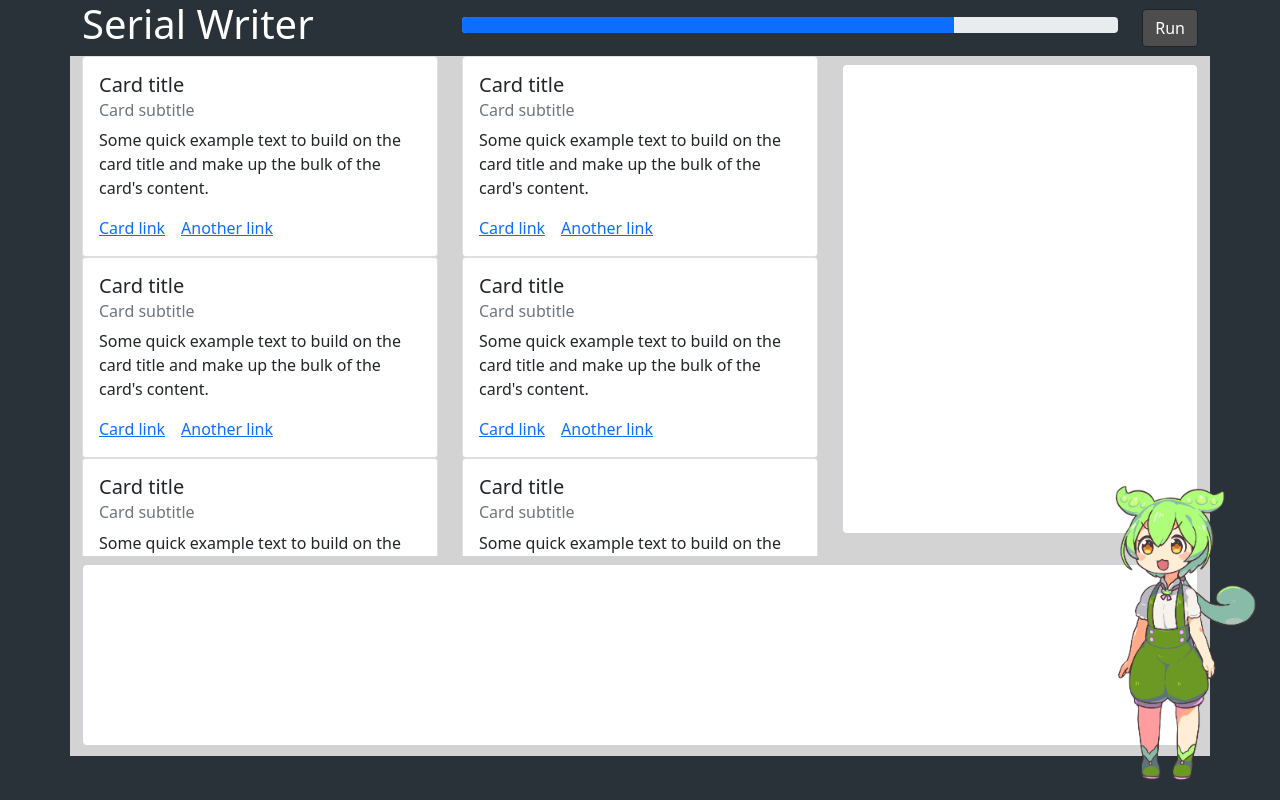
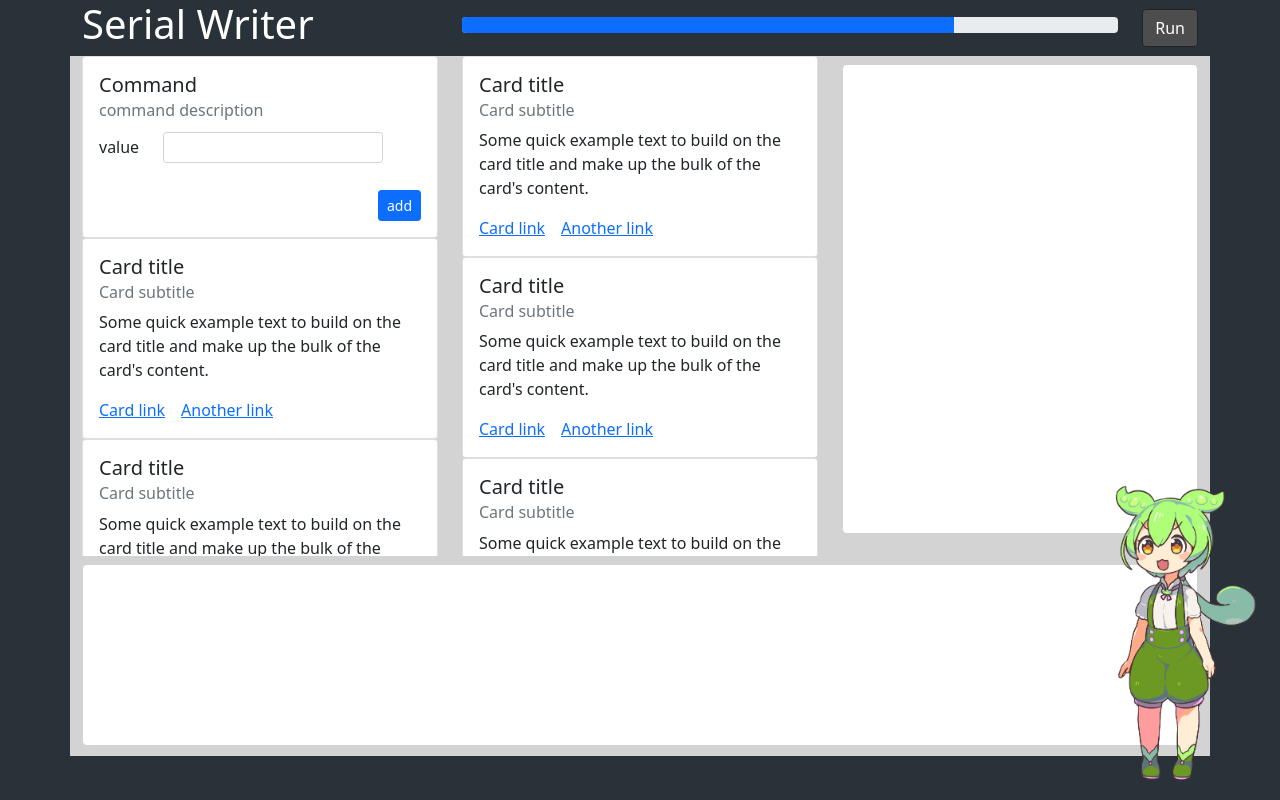
Before and after one commit to kyuvie/SerialWriter, a Next.js app: page / in a window 1280 px wide. Built offline with nearby package versions, Linux system fonts and the light colour scheme.

Commit message:
make card layout

```diff
--- a/pages/index.js
+++ b/pages/index.js
@@ -5,7 +5,7 @@ export default function Home() {
   return (
     <div style={{ backgroundColor: '#283238' }}>
       <Head>
-        <title>SC</title>
+        <title>Serial Writer</title>
         <meta name="description" content="Write data to flash memory using web usb" />
         <meta name="viewport" content="width=device-width, initial-scale=1" />
         <link rel="icon" href="/favicon.ico" />
@@ -47,11 +47,21 @@ export default function Home() {
               >
                 <div className="card">
                   <div className="card-body">
-                    <h5 className="card-title">Card title</h5>
-                    <h6 className="card-subtitle mb-2 text-muted">Card subtitle</h6>
-                    <p className="card-text">Some quick example text to build on the card title and make up the bulk of the card's content.</p>
-                    <a href="#" className="card-link">Card link</a>
-                    <a href="#" className="card-link">Another link</a>
+                    <h5 className="card-title">Command</h5>
+                    <h6 className="card-subtitle mb-2 text-muted">command description</h6>
+                    <div className="row align-items-center">
+                      <div className="col-auto">
+                        <label htmlFor="inputPassword6" className="col-form-label">value</label>
+                      </div>
+                      <div className="col-auto">
+                        <input type="password" id="inputPassword6" className="form-control form-control-sm" aria-describedby="passwordHelpInline" />
+                      </div>
+                    </div>
+                    <div className="row align-items-center justify-content-end pt-4">
+                      <div className="col-auto">
+                      <button type="button" class="btn btn-primary btn-sm">add</button>
+                      </div>
+                    </div>
                   </div>
                 </div>
 
@@ -139,7 +149,7 @@ export default function Home() {
               </div>
             </div>
             <div className="col-4" style={{ height: "500px", backgroundColor: "#d3d3d3" }}>
-                <textarea className="form-control mt-2" id="exampleFormControlTextarea1" rows="19" readOnly={true} style={{ backgroundColor: "#ffffff" }}></textarea>
+              <textarea className="form-control mt-2" id="exampleFormControlTextarea1" rows="19" readOnly={true} style={{ backgroundColor: "#ffffff" }}></textarea>
             </div>
           </div>
           <div className="row">
```
